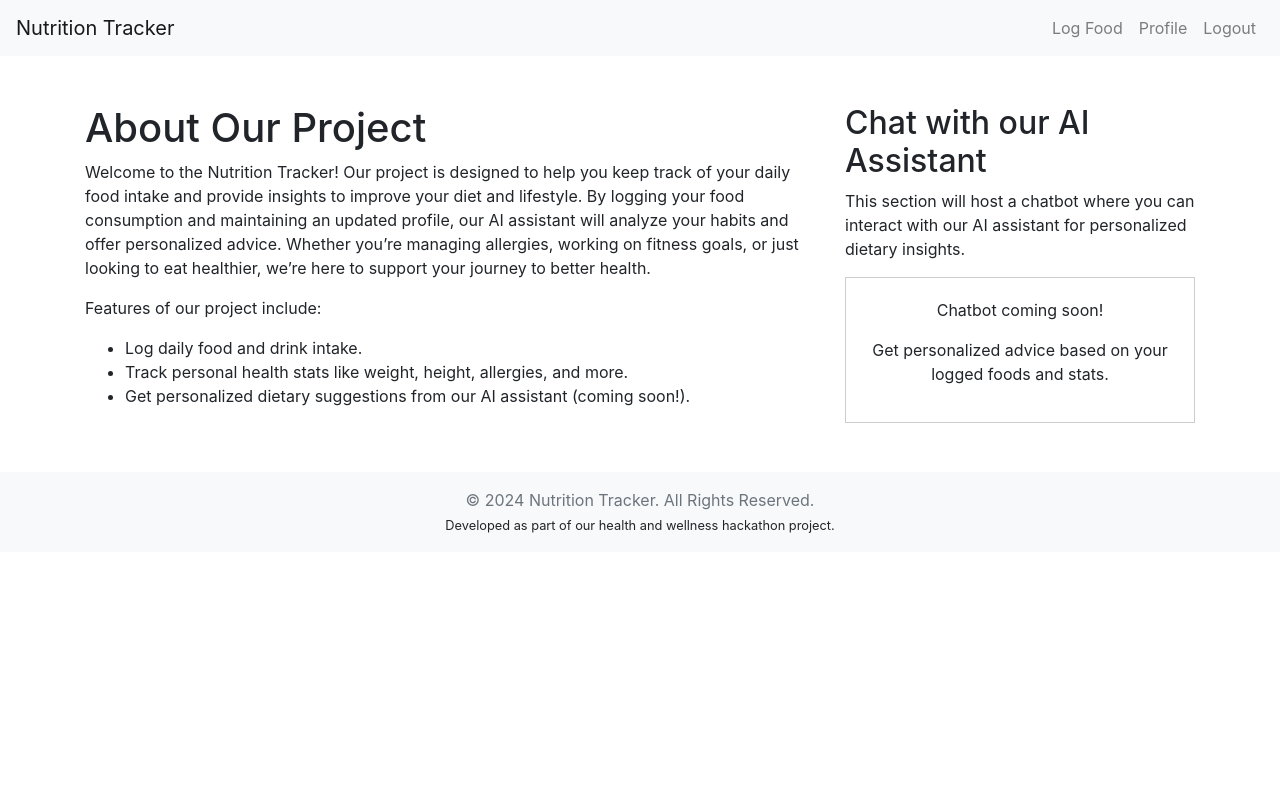
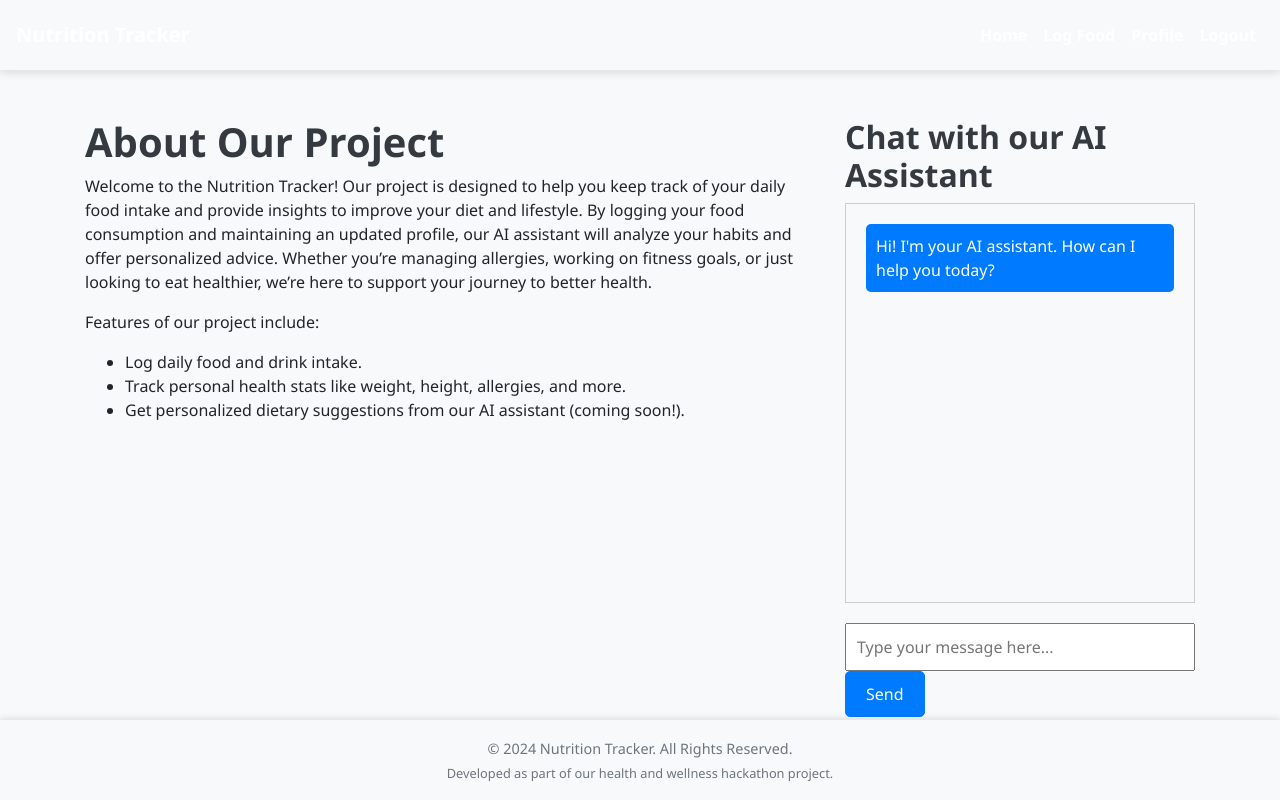
Before and after one commit to jackeryy/HackPSU_F24, a Flask app: template app/templates/home.html in a window 1280 px wide. Run offline with Flask 3, Linux system fonts and the light colour scheme; the template is opened without the code that fills it, so the values that code supplies are empty; some libraries are stand-ins or nearby versions.

Commit message:
ai chatbot

```diff
--- a/app/__init__.py
+++ b/app/__init__.py
@@ -48,4 +48,7 @@
     from app.routes.food import food_blueprint        # Food logging blueprint
     app.register_blueprint(food_blueprint)
 
+    from app.routes.ai import ai_blueprint
+    app.register_blueprint(ai_blueprint)
+
     return app
--- a/app/static/css/style.css
+++ b/app/static/css/style.css
@@ -129,13 +129,69 @@
 }
 
 .green {
+    height: 15px;
+    width: 15px;
+    border-radius: 50%;
+    display: inline-block;
+    margin-right: 8px; /* Space between the dot and text */
     background-color: green;
 }
 
 .yellow {
+    height: 15px;
+    width: 15px;
+    border-radius: 50%;
+    display: inline-block;
+    margin-right: 8px; /* Space between the dot and text */
     background-color: yellow;
 }
 
 .red {
+    height: 15px;
+    width: 15px;
+    border-radius: 50%;
+    display: inline-block;
+    margin-right: 8px; /* Space between the dot and text */
     background-color: red;
 }
+
+/* Chatbot styles */
+.chat-container {
+    border: 1px solid #ccc;
+    padding: 20px;
+    height: 400px;
+    overflow-y: scroll;
+    margin-bottom: 10px;
+    background-color: #f8f9fa;
+}
+
+.chat-message {
+    margin-bottom: 10px;
+}
+
+.bot-message {
+    color: #fff;
+    background-color: #007bff;
+    padding: 10px;
+    border-radius: 5px;
+}
+
+.user-message {
+    text-align: right;
+    color: #333;
+    background-color: #e9ecef;
+    padding: 10px;
+    border-radius: 5px;
+}
+
+.chat-input {
+    width: 100%;
+    padding: 10px;
+    margin-top: 10px;
+}
+
+/* Footer styles */
+.footer {
+    background-color: #f8f9fa;
+    padding: 20px 0;
+}
--- a/app/static/js/script.js
+++ b/app/static/js/script.js
@@ -0,0 +1,32 @@
+document.getElementById('chat-form').addEventListener('submit', function(event) {
+    event.preventDefault(); // Prevent form from submitting normally
+
+    var userInput = document.getElementById('chat-input').value;
+    var chatContainer = document.getElementById('chat-container');
+
+    // Display the user's message in the chat
+    var userMessageDiv = document.createElement('div');
+    userMessageDiv.classList.add('chat-message', 'user-message');
+    userMessageDiv.textContent = userInput;
+    chatContainer.appendChild(userMessageDiv);
+
+    // Send user input to the AI route
+    fetch('/chatbot', {
+        method: 'POST',
+        headers: { 'Content-Type': 'application/json' },
+        body: JSON.stringify({ message: userInput })
+    })
+    .then(response => response.json())
+    .then(data => {
+        var botMessageDiv = document.createElement('div');
+        botMessageDiv.classList.add('chat-message', 'bot-message');
+        botMessageDiv.textContent = data.response;
+        chatContainer.appendChild(botMessageDiv);
+
+        // Scroll to the bottom of the chat
+        chatContainer.scrollTop = chatContainer.scrollHeight;
+    });
+
+    // Clear the input field after submission
+    document.getElementById('chat-input').value = '';
+});
--- a/app/templates/home.html
+++ b/app/templates/home.html
@@ -5,7 +5,8 @@
     <meta name="viewport" content="width=device-width, initial-scale=1.0">
     <title>Home - Nutrition Tracker</title>
     <link href="https://stackpath.bootstrapcdn.com/bootstrap/4.3.1/css/bootstrap.min.css" rel="stylesheet">
-    <link rel="stylesheet" href="{{ url_for('static', filename='styles.css') }}">
+    <link rel="stylesheet" href="{{ url_for('static', filename='style.css') }}">
+    <script src="{{ url_for('static', filename='script.js') }}"></script>
 </head>
 <body>
 
@@ -17,6 +18,9 @@
         </button>
         <div class="collapse navbar-collapse" id="navbarNav">
             <ul class="navbar-nav ml-auto">
+                <li class="nav-item">
+                    <a class="nav-link" href="{{ url_for('auth.home') }}">Home</a> <!-- Home Page Link -->
+                </li>
                 <li class="nav-item">
                     <a class="nav-link" href="{{ url_for('food.log_food') }}">Log Food</a>
                 </li>
@@ -51,14 +55,20 @@
                 </ul>
             </div>
 
-            <!-- Placeholder for Chatbot -->
+            <!-- Chatbot Integration -->
             <div class="col-md-4">
                 <h2>Chat with our AI Assistant</h2>
-                <p>This section will host a chatbot where you can interact with our AI assistant for personalized dietary insights.</p>
-                <div class="chatbot-placeholder" style="border: 1px solid #ccc; padding: 20px; text-align: center;">
-                    <p>Chatbot coming soon!</p>
-                    <p>Get personalized advice based on your logged foods and stats.</p>
+                <div class="chat-container" id="chat-container">
+                    <div class="chat-message bot-message">
+                        Hi! I'm your AI assistant. How can I help you today?
+                    </div>
                 </div>
+
+                <!-- Chatbot input form -->
+                <form id="chat-form" method="POST">
+                    <input type="text" name="user_message" class="chat-input" id="chat-input" placeholder="Type your message here..." required>
+                    <button type="submit" class="btn btn-primary">Send</button>
+                </form>
             </div>
         </div>
     </div>
--- a/app/templates/log_food.html
+++ b/app/templates/log_food.html
@@ -16,6 +16,9 @@
     </button>
     <div class="collapse navbar-collapse" id="navbarNav">
         <ul class="navbar-nav ml-auto">
+            <li class="nav-item">
+                <a class="nav-link" href="{{ url_for('auth.home') }}">Home</a> <!-- Home Page Link -->
+            </li>
             <li class="nav-item">
                 <a class="nav-link" href="{{ url_for('food.log_food') }}">Log Food</a>
             </li>
@@ -70,7 +73,7 @@
                         {% if food_logs_by_day[date] %}
                             <ul>
                                 {% for log in food_logs_by_day[date] %}
-                                <li>{{ log.food_name }} - <span class="dot {% if log.status == 0 %}green{% elif log.status == 1 %}yellow{% elif log.status == 2 %}red{% endif %}"></span> at {{ log.time }}</li>
+                                <li>{{ log.food_name }} - <span class="{% if log.status == 0 %}green{% elif log.status == 1 %}yellow{% elif log.status == 2 %}red{% endif %}"></span> at {{ log.time }}</li>
                                 {% endfor %}
                             </ul>
                         {% else %}
--- a/app/templates/profile.html
+++ b/app/templates/profile.html
@@ -16,6 +16,9 @@
     </button>
     <div class="collapse navbar-collapse" id="navbarNav">
         <ul class="navbar-nav ml-auto">
+            <li class="nav-item">
+                <a class="nav-link" href="{{ url_for('auth.home') }}">Home</a> <!-- Home Page Link -->
+            </li>
             <li class="nav-item">
                 <a class="nav-link" href="{{ url_for('food.log_food') }}">Log Food</a>
             </li>
```
Also changed, not shown: app/routes/ai.py (+21 -6 lines).
